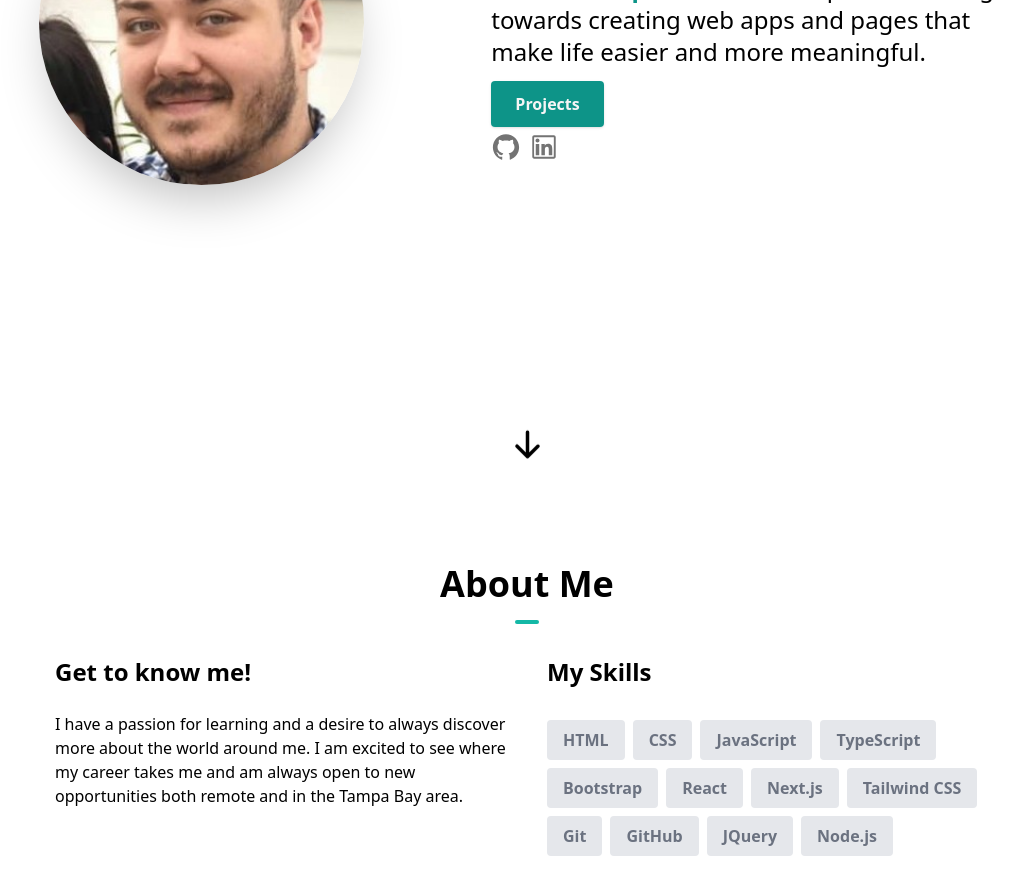
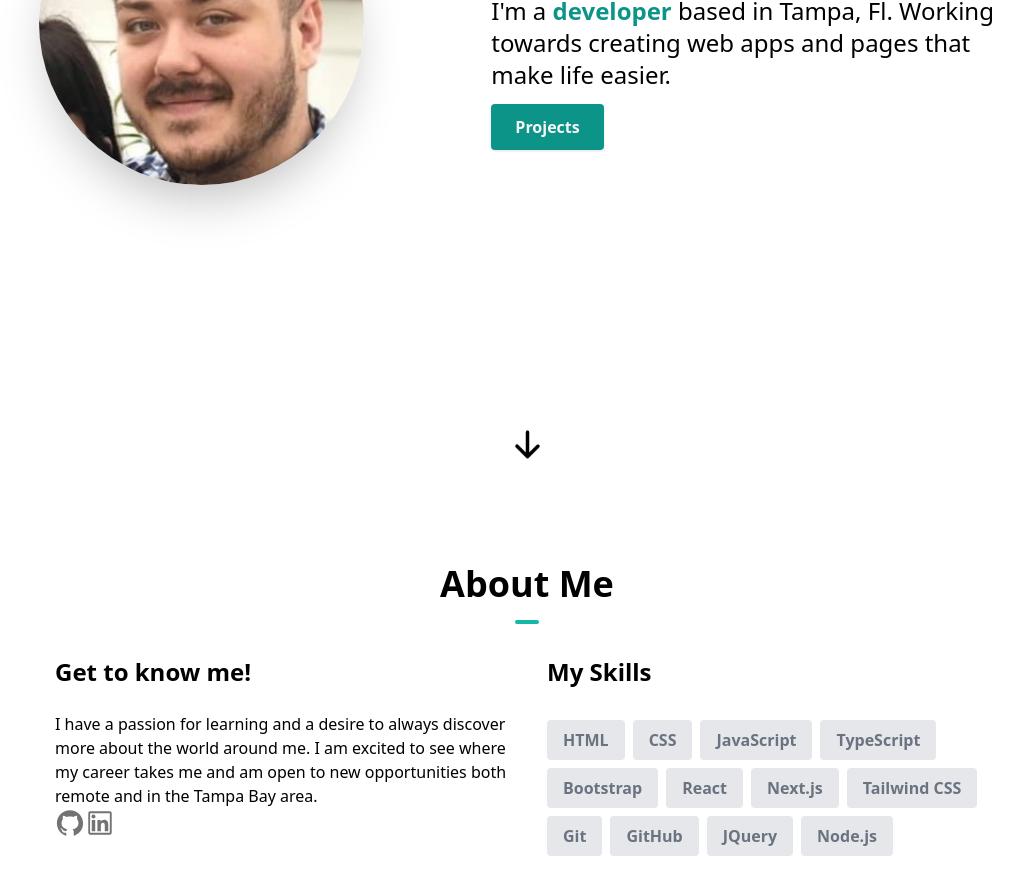
Before and after one commit to Elwoodbond/tailwindcss-and-nextjs-portfolio-final, a Next.js app: page / in a window 1280 px wide. Shown: the part 380-1274 px from the top of the page, without its empty margins (113-1136 px from the left). Built offline with nearby package versions, Linux system fonts and the light colour scheme.

Commit message:
formatting fixes

```diff
--- a/components/AboutSection.tsx
+++ b/components/AboutSection.tsx
@@ -1,5 +1,6 @@
 import React from "react"
 import Image from "next/image"
+import { AiOutlineGithub, AiOutlineLinkedin } from "react-icons/ai"
 
 const skills = [
   { skill: "HTML" },
@@ -34,8 +35,26 @@ const AboutSection = () => {
               I have a passion for
               learning and a desire to always discover more about the world
               around me. I am excited to see where my career takes me and am
-              always open to new opportunities both remote and in the Tampa Bay
+               open to new opportunities both remote and in the Tampa Bay
               area.
+              <br />
+
+          <div className="flex flex-row text-center text-2xl font-bold mb-6 md:text-left">
+          <a href="https://github.com/Elwoodbond" rel="noreferrer" target="_blank">
+            <AiOutlineGithub
+              className="hover:-translate-y-1 transition-transform cursor-pointer text-neutral-500 dark:text-neutral-100"
+              size={30}
+            />
+          </a>
+
+
+          <a href="https://www.linkedin.com/in/elwood-bond-038b9b1a6" rel="noreferrer" target="_blank">
+            <AiOutlineLinkedin
+              className="hover:-translate-y-1 transition-transform cursor-pointer text-neutral-500 dark:text-neutral-100"
+              size={30}
+            />
+          </a>
+          </div>
             </p>
           </div>
           <div className="text-center md:w-1/2 md:text-left">
--- a/components/HeroSection.tsx
+++ b/components/HeroSection.tsx
@@ -26,7 +26,7 @@ const HeroSection = () => {
               developer{" "}
             </span>
             based in Tampa, Fl. Working towards creating web apps and pages that
-            make life easier and more meaningful.
+            make life easier.
           </p>
           <Link
             to="projects"
@@ -39,25 +39,9 @@ const HeroSection = () => {
           >
             Projects
           </Link>
-          <div className="flex flex-row space-x-2 mt-4">
-          <a href="https://github.com/Elwoodbond" rel="noreferrer" target="_blank">
-            <AiOutlineGithub
-              className="hover:-translate-y-1 transition-transform cursor-pointer text-neutral-500 dark:text-neutral-100"
-              size={30}
-            />
-          </a>
-
-
-          <a href="https://www.linkedin.com/in/elwood-bond-038b9b1a6" rel="noreferrer" target="_blank">
-            <AiOutlineLinkedin
-              className="hover:-translate-y-1 transition-transform cursor-pointer text-neutral-500 dark:text-neutral-100"
-              size={30}
-            />
-          </a>
-          </div>
-
         </div>
       </div>
+
       <div className="flex flex-row items-center text-center justify-center ">
         <Link
           to="about"
```
